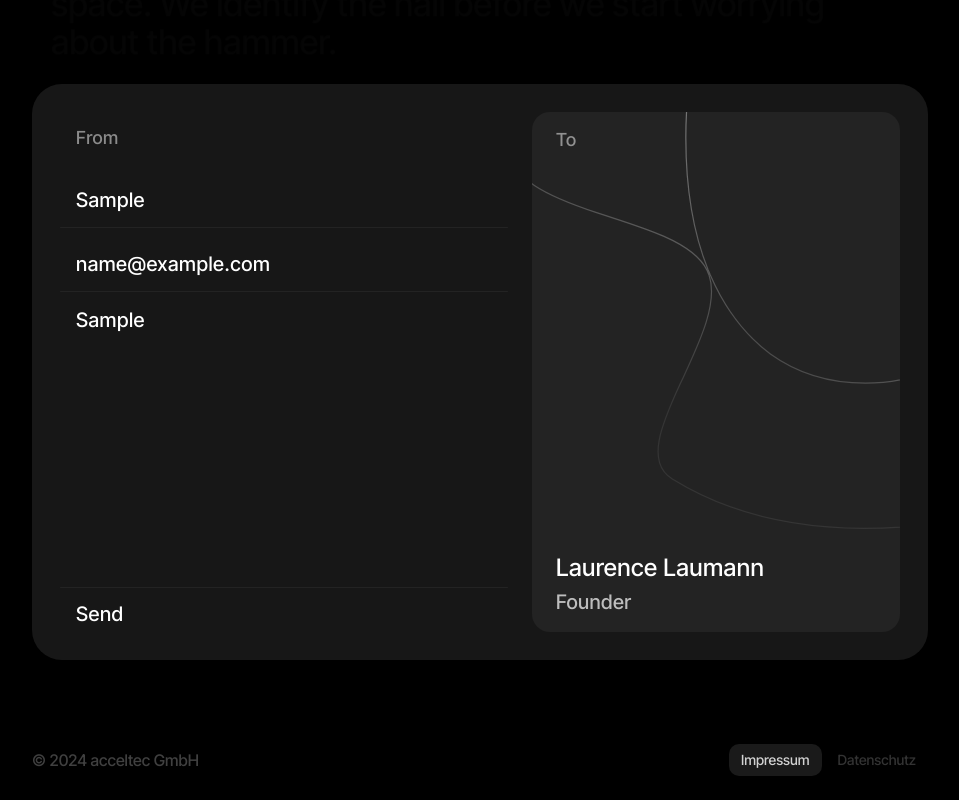
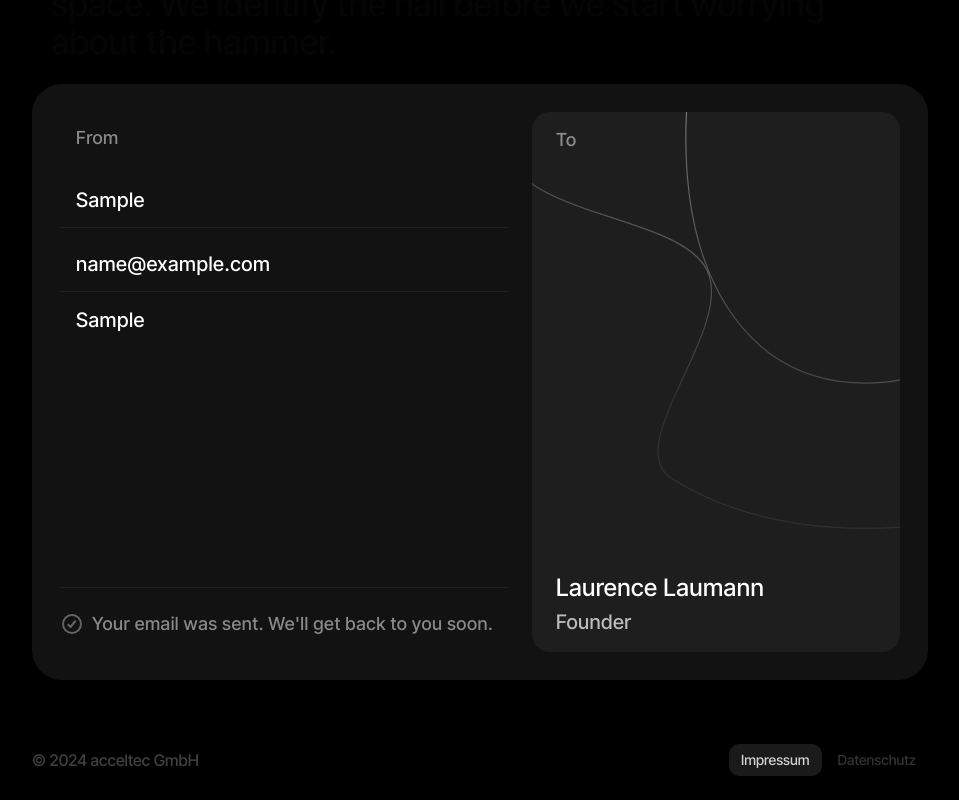
Before and after one commit to jakubziemba/acceltec, a Next.js app: page / in a window 1280 px wide. Both pictures are taken after typing "Sample", "name@example.com", "Sample" into the empty fields and a click on the button "Send". Shown: the part 1356-2156 px from the top of the page, without its empty margins (160-1119 px from the left). Built offline with nearby package versions, Linux system fonts and the light colour scheme; no server answers.

Commit message:
(feat) add form states and submit message

```diff
--- /dev/null
+++ b/app/_components/form/check-icon.tsx
@@ -0,0 +1,23 @@
+export default function CheckIcon() {
+  return (
+    <svg
+      width={24}
+      height={24}
+      viewBox="0 0 24 24"
+      fill="none"
+      xmlns="http://www.w3.org/2000/svg"
+    >
+      <path
+        d="M15 9.5L10.5 15L8.5 13M21 12C21 16.9706 16.9706 21 12 21C7.02944 21 3 16.9706 3 12C3 7.02944 7.02944 3 12 3C16.9706 3 21 7.02944 21 12Z"
+        stroke="white"
+        strokeOpacity={0.35}
+        style={{
+          stroke: "white",
+          strokeOpacity: 0.35,
+        }}
+        strokeWidth={2}
+        strokeLinecap="square"
+      />
+    </svg>
+  );
+}
--- a/app/_components/form/form.tsx
+++ b/app/_components/form/form.tsx
@@ -1,11 +1,13 @@
 "use client";
 
-import { forwardRef } from "react";
+import { forwardRef, useEffect } from "react";
+import * as z from "zod";
 import { useForm } from "react-hook-form";
 import { zodResolver } from "@hookform/resolvers/zod";
-import * as z from "zod";
-import { MotionConfig, motion } from "framer-motion";
+import { AnimatePresence, MotionConfig, motion } from "framer-motion";
 import LogoCard from "./logo-card";
+import CheckIcon from "./check-icon";
+import { tw } from "@/utils/tailwind";
 
 const formSchema = z.object({
   name: z.string().min(2, {
@@ -28,7 +30,7 @@ const Form = (
   const {
     register,
     handleSubmit,
-    formState: { errors },
+    formState: { isSubmitting, isSubmitSuccessful, errors },
   } = useForm<z.infer<typeof formSchema>>({
     resolver: zodResolver(formSchema),
   });
@@ -63,7 +65,7 @@ const Form = (
       className="mx-auto w-full max-w-4xl origin-bottom -scroll-mt-10"
       onSubmit={handleSubmit(onSubmit)}
     >
-      <div className="mx-auto flex max-w-xl flex-col gap-6 rounded-[30px] bg-[#171717] p-4 lg:max-w-full lg:flex-row lg:p-7">
+      <div className="mx-auto flex max-w-xl flex-col gap-4 rounded-[30px] bg-[hsla(0,0%,7%,1)] p-4 lg:max-w-full lg:flex-row lg:gap-6 lg:p-7">
         <MotionConfig
           transition={{
             type: "linear",
@@ -92,12 +94,17 @@ const Form = (
                 autoComplete="off"
                 className="peer bg-inherit px-4 py-2 leading-10 outline-none transition duration-200 placeholder:tracking-wide placeholder:text-white/20"
                 {...register("name")}
+                aria-invalid={errors?.name ? "true" : "false"}
               />
-              <div className="pointer-events-none absolute bottom-0 left-0 h-px w-full rounded-lg bg-white/5 transition-colors duration-200 group-hover/name:bg-white/35 peer-focus-within:bg-white" />
+              <div
+                className={tw(
+                  "pointer-events-none absolute bottom-0 left-0 h-px w-full rounded-lg bg-white/5 transition-colors duration-200 group-hover/name:bg-white/35 peer-focus-within:bg-white",
+                  errors?.name
+                    ? "bg-red-700/50 group-hover/name:bg-red-700/75 peer-focus-visible:bg-red-700/75"
+                    : "group-hover/name:bg-white/35 peer-focus-visible:bg-white",
+                )}
+              />
             </div>
-            {errors?.name && (
-              <p className="px-1 text-xs text-red-600">{errors.name.message}</p>
-            )}
 
             <div className="group/email relative flex flex-col gap-2">
               <input
@@ -107,31 +114,68 @@ const Form = (
                 autoComplete="off"
                 className="peer bg-inherit px-4 py-2 leading-10 outline-none transition-colors duration-200 placeholder:tracking-wide placeholder:text-white/20"
                 {...register("email")}
+                aria-invalid={errors?.email ? "true" : "false"}
               />
-              <div className="pointer-events-none absolute bottom-0 left-0 h-px w-full rounded-lg bg-white/5 transition-colors duration-200 group-hover/email:bg-white/35 peer-focus-visible:bg-white" />
+              <div
+                className={tw(
+                  "pointer-events-none absolute bottom-0 left-0 h-px w-full rounded-lg bg-white/5 transition-colors duration-200 group-hover/email:bg-white/35 peer-focus-visible:bg-white",
+                  errors?.email
+                    ? "bg-red-700/50 group-hover/email:bg-red-700/75 peer-focus-visible:bg-red-700/75"
+                    : "group-hover/email:bg-white/35 peer-focus-visible:bg-white",
+                )}
+              />
             </div>
-            {errors?.email && (
-              <p className="px-1 text-xs text-red-600">
-                {errors.email.message}
-              </p>
-            )}
+
             <div className="group/content relative flex flex-col gap-2">
               <textarea
                 id="content"
                 placeholder="My project is about..."
                 className="peer h-32 resize-none bg-inherit px-4 py-2 leading-6 outline-none placeholder:tracking-wide placeholder:text-white/20 lg:h-72"
                 {...register("content")}
+                aria-invalid={errors?.content ? "true" : "false"}
               />
-              <div className="pointer-events-none absolute bottom-0 left-0 h-px w-full rounded-lg bg-white/5 transition-colors duration-200 group-hover/content:bg-white/35 peer-focus-visible:bg-white" />
+              <div
+                className={tw(
+                  "pointer-events-none absolute bottom-0 left-0 h-px w-full rounded-lg bg-white/5 transition-colors duration-200 group-hover/content:bg-white/35 peer-focus-visible:bg-white",
+                  errors?.content
+                    ? "bg-red-700/50 group-hover/content:bg-red-700/75 peer-focus-visible:bg-red-700/75"
+                    : "group-hover/content:bg-white/35 peer-focus-visible:bg-white",
+                )}
+              />
             </div>
-            {errors?.content && (
-              <p className="px-1 text-xs text-red-600">
-                {errors.content.message}
-              </p>
-            )}
-            <button className="rounded-[44px] bg-white/10 px-4 py-1 text-base leading-10 text-white/50 outline-none transition duration-200 focus-visible:scale-[0.98] lg:w-max lg:rounded-xl lg:bg-inherit lg:text-xl lg:text-white lg:hover:scale-[1.02] lg:active:scale-[0.98]">
-              Send
-            </button>
+            <div className="flex min-h-14 justify-center py-1 lg:justify-start">
+              <AnimatePresence mode="wait">
+                {!isSubmitSuccessful ? (
+                  <motion.button
+                    initial={{ opacity: 1 }}
+                    exit={{ opacity: 0 }}
+                    disabled={isSubmitting}
+                    className="px-4 py-1 text-base leading-9 text-white/50 outline-none transition duration-200 disabled:text-white/50 lg:w-max lg:rounded-xl lg:bg-inherit lg:text-xl lg:leading-10 lg:text-white lg:focus-visible:text-white/80 lg:active:scale-[0.98]"
+                  >
+                    {isSubmitting ? "Sending..." : "Send"}
+                  </motion.button>
+                ) : (
+                  <motion.div
+                    initial={{ opacity: 0, visibility: "hidden" }}
+                    animate={{ opacity: 1, visibility: "visible" }}
+                    exit={{ opacity: 0, visibility: "hidden" }}
+                    transition={{
+                      type: "tween",
+                      duration: 0.2,
+                      visibility: { delay: isSubmitSuccessful ? 0 : 0.2 },
+                    }}
+                    className="flex w-full items-center gap-2"
+                  >
+                    <span className="inline-flex self-start xs:self-center">
+                      <CheckIcon />
+                    </span>
+                    <p className="text-base text-white/50 lg:text-lg">
+                      Your email was sent. We&apos;ll get back to you soon.
+                    </p>
+                  </motion.div>
+                )}
+              </AnimatePresence>
+            </div>
           </motion.div>
           <motion.div
             // initial={{ opacity: 0 }}
--- a/app/api/send/route.ts
+++ b/app/api/send/route.ts
@@ -19,7 +19,7 @@ export async function POST(request: NextRequest, response: NextResponse) {
       .then((body) => sendRouteSchema.parse(body));
 
     const res = await resend.emails.send({
-      from: "Acme <onboarding@resend.dev>", // should be ${name} ${email} when domain is registered
+      from: "Acme <onboarding@resend.dev>",
       to: "ziemba.jak@gmail.com",
       subject: `${name} sent you a message`,
       text: content,
```
